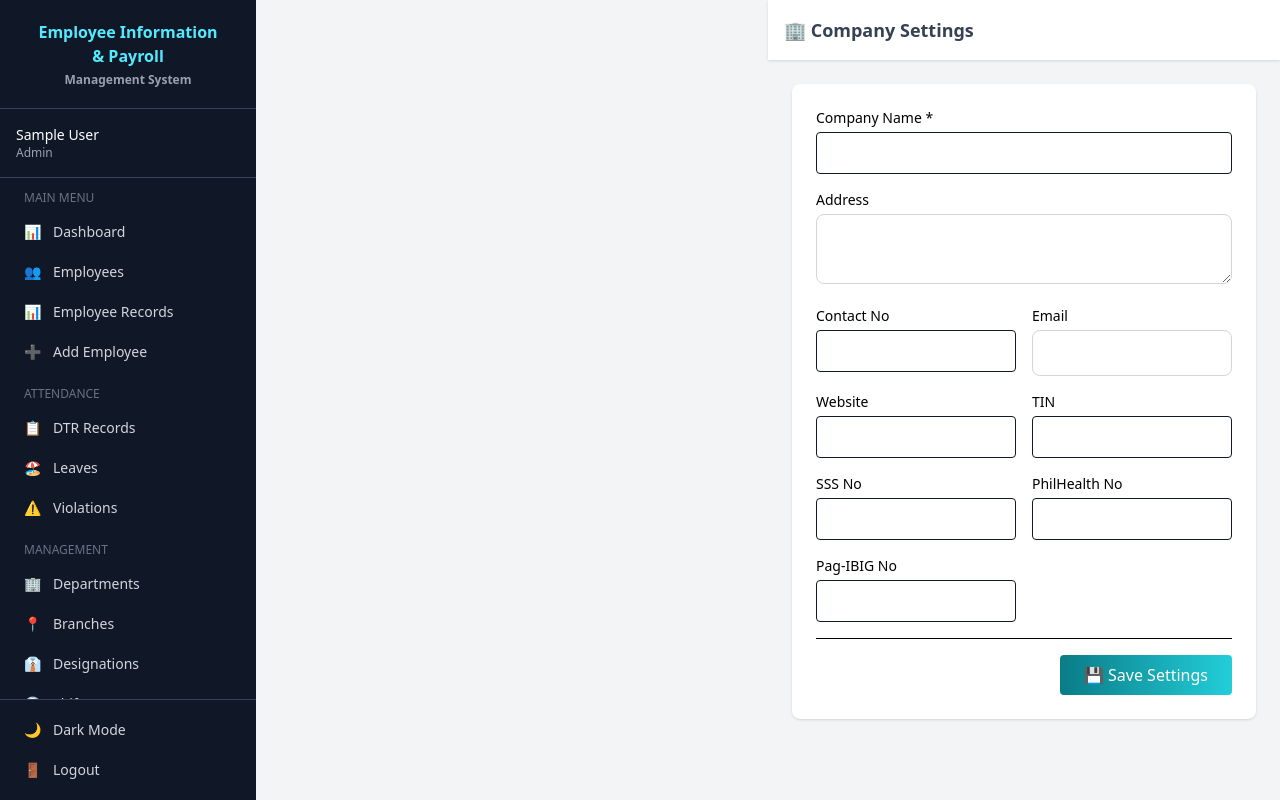
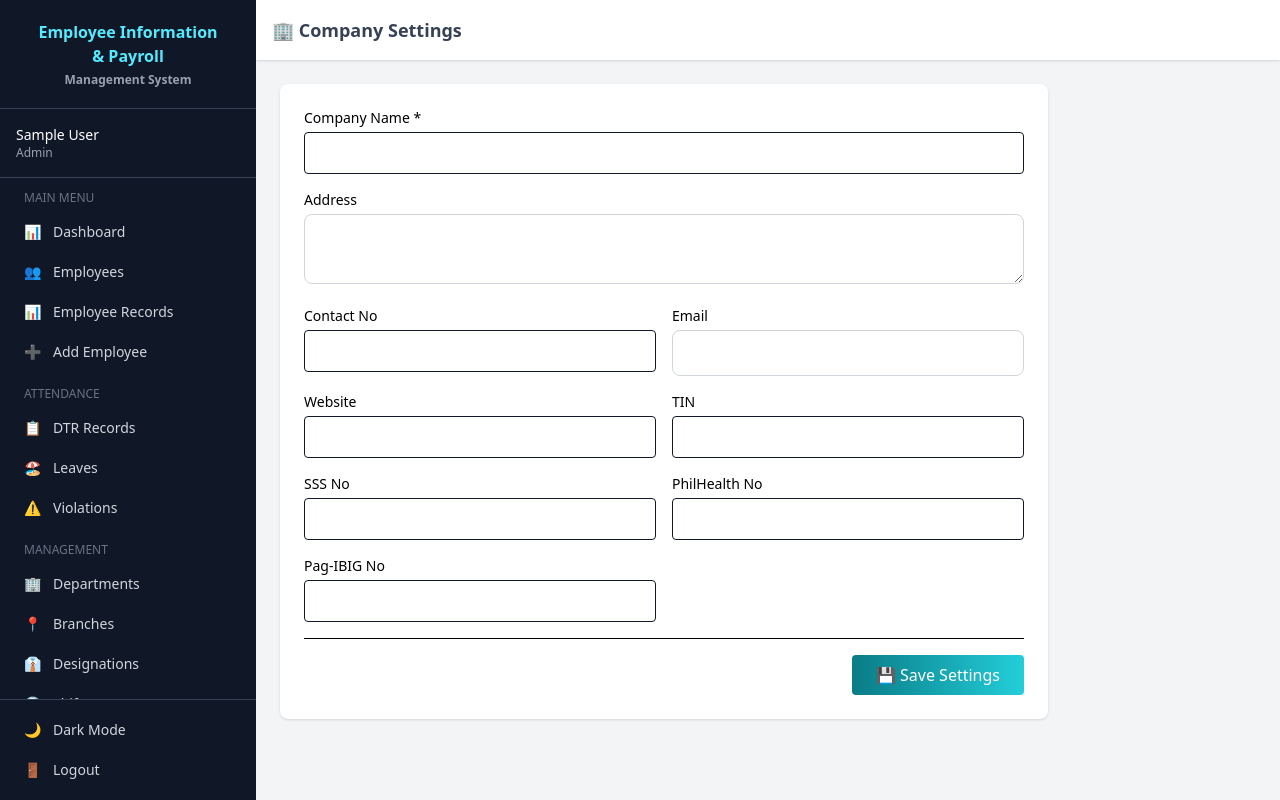
Before and after one commit to amcabaraban/payroll-next, a Next.js app: page /dashboard/company-settings in a window 1280 px wide. Built offline with nearby package versions, Linux system fonts and the light colour scheme; no server answers; the database is empty; sample sign-in values are in the browser's storage.

Commit message:
fix: company settings

```diff
--- a/src/app/dashboard/company-settings/page.js
+++ b/src/app/dashboard/company-settings/page.js
@@ -69,7 +69,6 @@ export default function CompanySettingsPage() {
     return (
         <div className="flex flex-col lg:flex-row h-screen overflow-hidden bg-gray-100">
             <Sidebar user={user} />
-            <div className="flex-1 overflow-y-auto w-full"></div>
             <div className="flex-1">
                 <header className="bg-white shadow-sm p-4">
                     <h2 className="text-lg font-semibold text-gray-700">🏢 Company Settings</h2>
```
